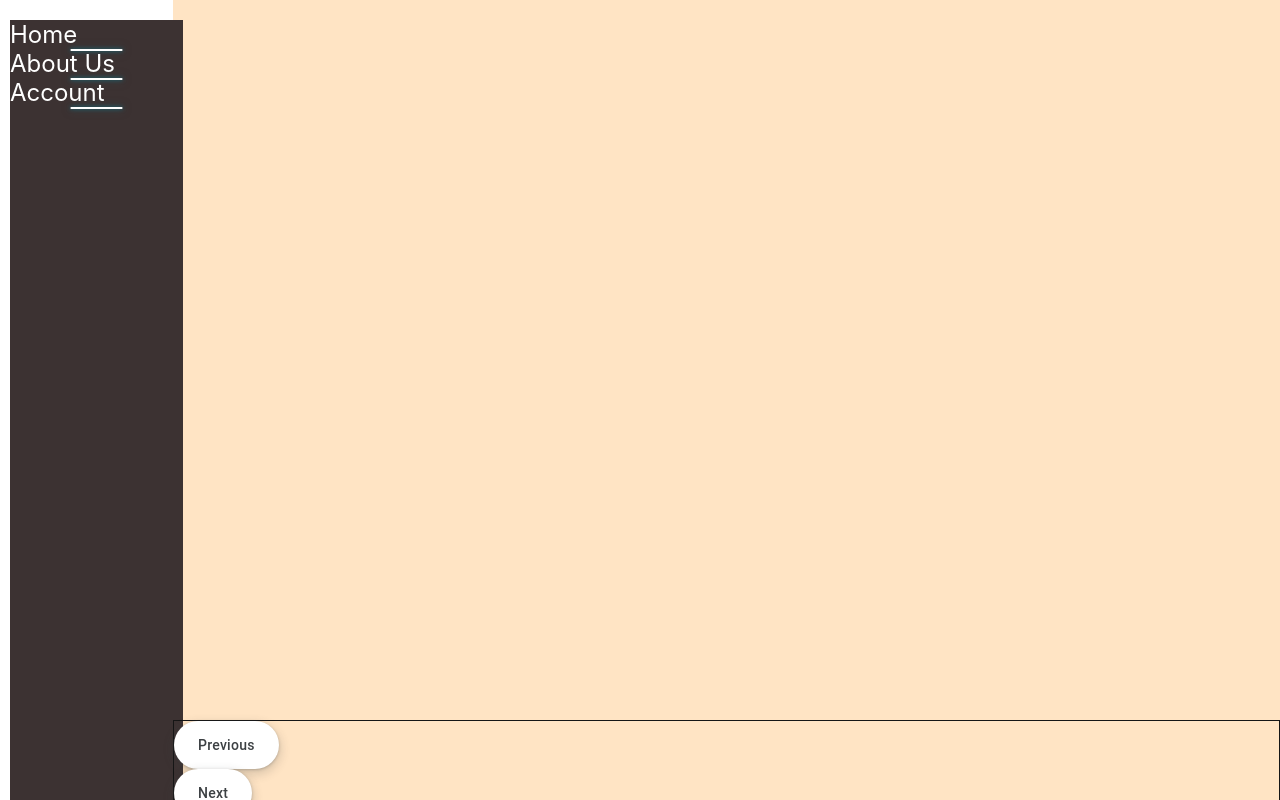
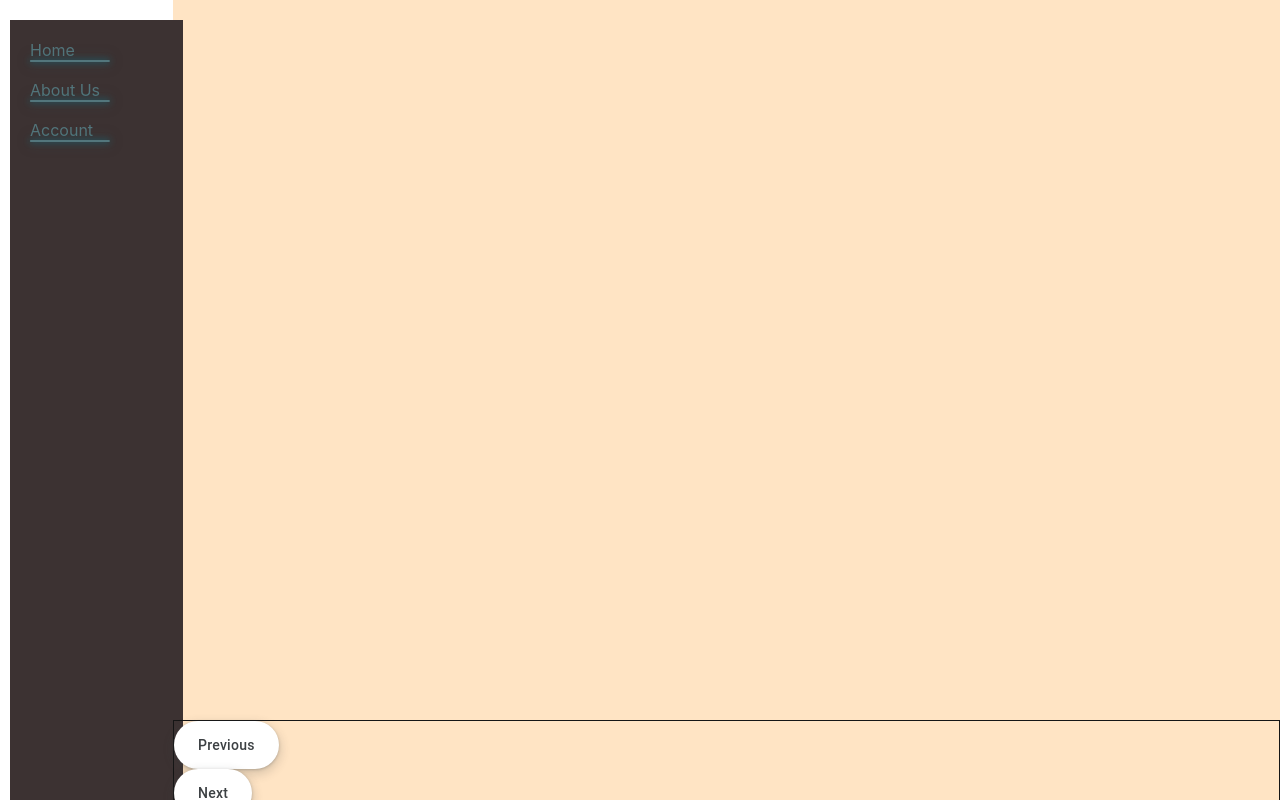
Before and after one commit to alexnoutashGTA/Ecommerce, a React (Create React App) app: page / in a window 1280 px wide. Shown: the top 800 px of the page. Built offline with nearby package versions, Linux system fonts and the light colour scheme.

Commit message:
New animation

```diff
--- a/src/App.css
+++ b/src/App.css
@@ -38,8 +38,7 @@ button{
 }
 a{
     display: block;
-    color: white;
-    font-size: x-large;
+    margin: 20px;
 }
 
 #content_area{
--- a/src/anchorTheme.css
+++ b/src/anchorTheme.css
@@ -74,16 +74,18 @@ a {
 
 a::after {
     content: "";
-    position: absolute; inset: auto 0 -2px 0;
+    position: absolute; inset: 20px 0;
     height: 2px; border-radius: 2px;
     background: currentColor;
     box-shadow: var(--glow);
-    transform: scaleX(.3);
-    transform-origin: center;
-    transition: transform .25s ease;
+    transform: scaleX(.6);
+    transform-origin: left;
+    transition: transform .3s ease;
 }
 a:hover::after,
-a:focus-visible::after { transform: scaleX(1); }
+a:focus-visible::after {
+    transform-origin: left;
+    transform: scaleX(.2); }
 
 /* ===== 5) Animated brackets that slide in ===== */
 .link-bracket {
```
